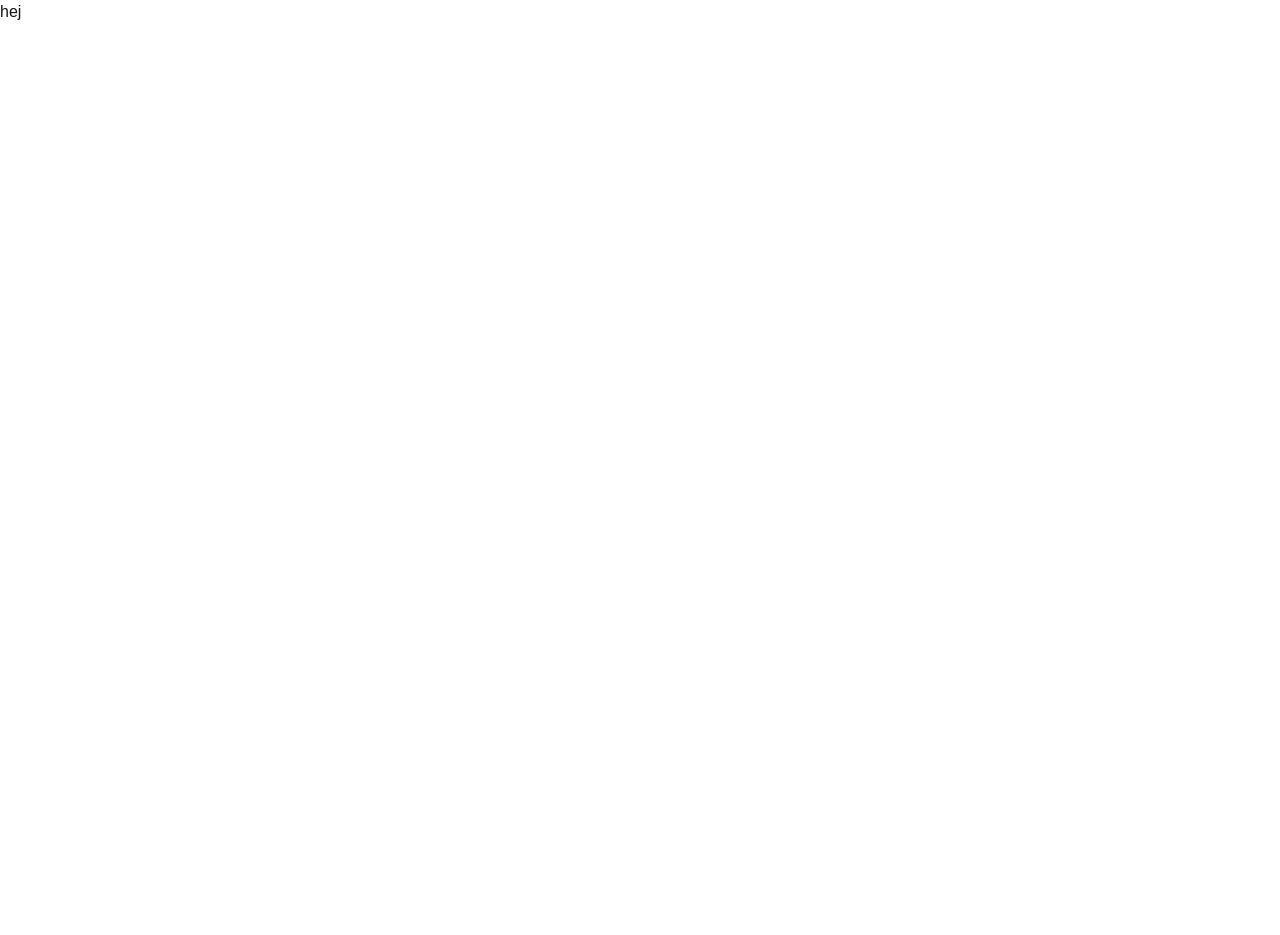
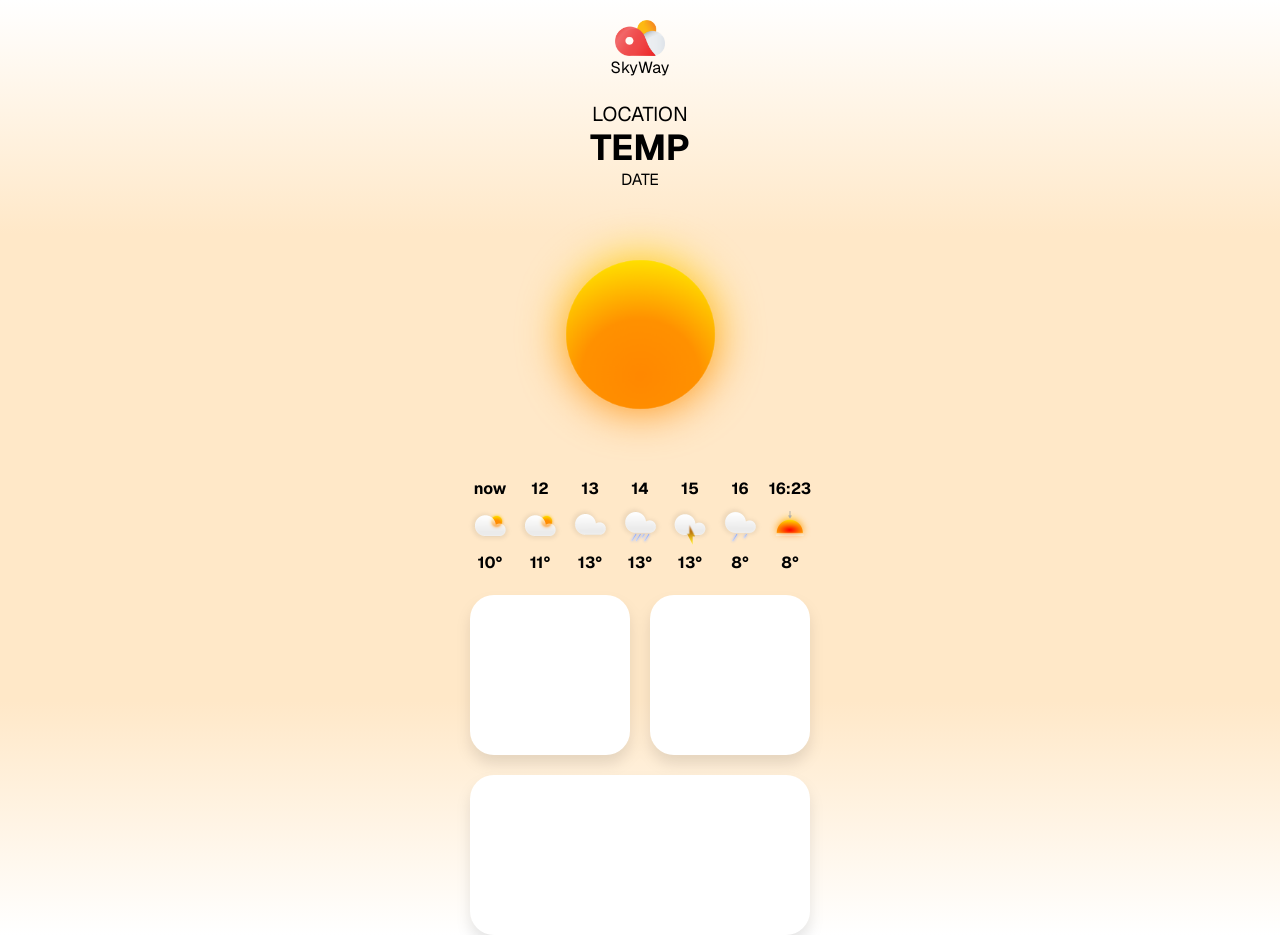
Before and after one commit to AlbertHetting/skyway2025, a Next.js app: page /dashboard in a window 1280 px wide. Before the commit the page ends 800 px from the top, so only its background shows below. Built offline with nearby package versions, Linux system fonts and the light colour scheme.

Commit message:
Dashboard

```diff
--- a/app/dashboard/page.tsx
+++ b/app/dashboard/page.tsx
@@ -1,5 +1,195 @@
+import Image from "next/image";
+
 export default function Dashboard() {
     return(
-        <h1>hej</h1>
+        <div className="flex min-h-screen justify-center bg-zinc-50 font-sans bg-[linear-gradient(to_bottom,_white_0%,_#FFE8C8_25%,_#FFE8C8_75%,_white_100%)]">
+            <main>
+
+
+                <div className="flex flex-col items-center">
+                <Image className="mt-5"
+                src="/SkywayLogo.png"
+                alt="Next.js logo"
+                width={50}
+                 height={20}
+                 priority
+                />
+
+                <h1 className="text-center text-black text-base ">
+                    SkyWay
+                </h1>
+
+                </div>
+
+
+
+                <div className="text-black flex flex-col  justify-center text-center mt-5" >
+
+                    <h1 className="text-xl">LOCATION</h1>
+                    <h2 className="font-bold text-4xl">TEMP</h2>
+                    <h3>DATE</h3>
+
+                </div>
+
+
+                <div className="flex flex-row justify-center">
+                <Image className="mt-[-40]"
+                src="/WeatherTransIcons/Sunny.png"
+                alt="Next.js logo"
+                width={285}
+                 height={20}
+                 priority
+                />
+                </div>
+
+
+
+
+                <div className="flex flex-row mt-[-50]">
+
+                    <div className="flex flex-col items-center justify-center text-center">
+                        <h1 className="text-black font-bold">now</h1>
+
+                        <Image className="mt-[-10]"
+                            src="/WeatherTransIcons/CloudyDay.png"
+                            alt="Cloudy"
+                            width={50}
+                            height={50}
+                            priority
+                        />
+
+                        <h1 className="text-black font-bold mt-[-10]">
+                            10<span>&#176;</span>
+                        </h1>
+                    </div>
+
+
+
+                    <div className="flex flex-col items-center justify-center text-center">
+                        <h1 className="text-black font-bold">12</h1>
+
+                        <Image className="mt-[-10]"
+                            src="/WeatherTransIcons/CloudyDay.png"
+                            alt="Cloudy"
+                            width={50}
+                            height={50}
+                            priority
+                        />
+
+                        <h1 className="text-black font-bold mt-[-10]">
+                            11<span>&#176;</span>
+                        </h1>
+                    </div>
+
+
+                    <div className="flex flex-col items-center justify-center text-center">
+                        <h1 className="text-black font-bold">13</h1>
+
+                        <Image className="mt-[-10]"
+                            src="/WeatherTransIcons/Cloudy.png"
+                            alt="Cloudy"
+                            width={50}
+                            height={50}
+                            priority
+                        />
+
+                        <h1 className="text-black font-bold mt-[-10]">
+                            13<span>&#176;</span>
+                        </h1>
+                    </div>
+
+
+                                        <div className="flex flex-col items-center justify-center text-center">
+                        <h1 className="text-black font-bold">14</h1>
+
+                        <Image className="mt-[-10]"
+                            src="/WeatherTransIcons/HeavyRain.png"
+                            alt="Cloudy"
+                            width={50}
+                            height={50}
+                            priority
+                        />
+
+                        <h1 className="text-black font-bold mt-[-10]">
+                            13<span>&#176;</span>
+                        </h1>
+                    </div>
+
+
+                                        <div className="flex flex-col items-center justify-center text-center">
+                        <h1 className="text-black font-bold">15</h1>
+
+                        <Image className="mt-[-10]"
+                            src="/WeatherTransIcons/Thunder.png"
+                            alt="Cloudy"
+                            width={50}
+                            height={50}
+                            priority
+                        />
+
+                        <h1 className="text-black font-bold mt-[-10]">
+                            13<span>&#176;</span>
+                        </h1>
+                    </div>
+
+
+                                        <div className="flex flex-col items-center justify-center text-center">
+                        <h1 className="text-black font-bold">16</h1>
+
+                        <Image className="mt-[-10]"
+                            src="/WeatherTransIcons/Rain.png"
+                            alt="Cloudy"
+                            width={50}
+                            height={50}
+                            priority
+                        />
+
+                        <h1 className="text-black font-bold mt-[-10]">
+                            8<span>&#176;</span>
+                        </h1>
+                    </div>
+
+
+
+
+                                                            <div className="flex flex-col items-center justify-center text-center">
+                        <h1 className="text-black font-bold">16:23</h1>
+
+                        <Image className="mt-[-10]"
+                            src="/WeatherTransIcons/Sunset.png"
+                            alt="Cloudy"
+                            width={50}
+                            height={50}
+                            priority
+                        />
+
+                        <h1 className="text-black font-bold mt-[-10]">
+                            8<span>&#176;</span>
+                        </h1>
+                    </div>
+
+                </div>
+
+
+                <div className="flex flex-row justify-center gap-5 mt-5 drop-shadow-xl">
+
+                        <div className="w-40 h-40 bg-white rounded-3xl ">
+
+                        </div>
+
+                        <div className="w-40 h-40 bg-white rounded-3xl ">
+
+                        </div>
+
+
+                </div>
+
+                <div className="flex flex-row justify-center drop-shadow-xl">
+                <div className=" w-85 h-40 bg-white rounded-3xl mt-5"></div>
+                </div>
+
+
+            </main>
+        </div>
     )
 }
```
